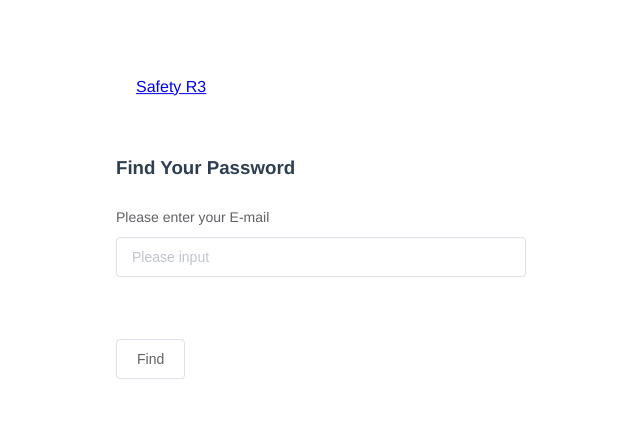
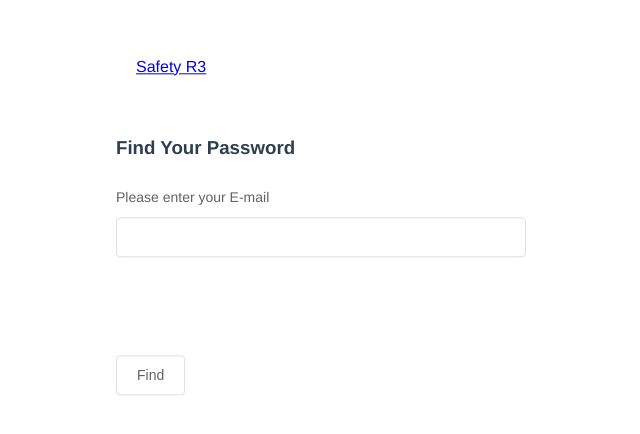
Before and after one commit to jiyoon0605/vue-clonecoding, a Vue app: page /find-password/en in a window 1280 px wide. Shown: the part 144-578 px from the top of the page, without its empty margins (319-959 px from the left). Built offline with nearby package versions, Linux system fonts and the light colour scheme.

Commit message:
[ADD] find password event

```diff
--- a/package.json
+++ b/package.json
@@ -26,6 +26,7 @@
     "@vue/cli-service": "~4.5.0",
     "@vue/eslint-config-typescript": "^7.0.0",
     "babel-eslint": "^10.1.0",
+    "babel-plugin-syntax-dynamic-import": "^6.18.0",
     "eslint": "^6.7.2",
     "eslint-plugin-vue": "^6.2.2",
     "typescript": "~4.1.5",
--- /dev/null
+++ b/src/api/FindPasswordApi.ts
@@ -0,0 +1,8 @@
+import client from '@/api/index';
+import {ApiResponse, FindPasswordSubmitForm} from '@/models/Model';
+import {AxiosResponse} from 'axios';
+
+
+export function findPassword(data: FindPasswordSubmitForm): Promise<AxiosResponse<ApiResponse>> {
+    return client.get(`/1.0/users/${data.email}/password?language=${data.language}/`);
+}
--- a/src/api/SigninApi.ts
+++ b/src/api/SigninApi.ts
@@ -1,8 +1,8 @@
 import client from '@/api/index';
-import {SignInResponse, SubmitForm} from '@/models/SigninModel';
+import {ApiResponse, SignInSubmitForm} from '@/models/Model';
 import {AxiosResponse} from 'axios';
 
 
-export function authentication(data: SubmitForm): Promise<AxiosResponse<SignInResponse>> {
+export function authentication(data: SignInSubmitForm): Promise<AxiosResponse<ApiResponse>> {
     return client.post(`/1.0/auth?language=${data.language}`, data)
 }
--- a/src/components/inputs/IdInput.vue
+++ b/src/components/inputs/IdInput.vue
@@ -1,7 +1,7 @@
 <template>
   <el-input
       class="id-input"
-      placeholder="Please input"
+      :disabled="disable"
       :value="inputValue"
       @input="onChangeInput"
       clearable>
@@ -15,6 +15,7 @@ import {Prop} from 'vue-property-decorator';
 @Component
 export default class IdInput extends Vue {
   @Prop({default: () => ''}) private readonly inputValue: string;
+  @Prop({default: () => false}) private readonly disable: boolean;
 
   onChangeInput(value: string) {
     if (this.inputValue.length >= 50) {
--- a/src/view/FindPassword.vue
+++ b/src/view/FindPassword.vue
@@ -4,12 +4,16 @@
     <h3>{{ $tc('findPasswordMessage') }}</h3>
     <el-form>
       <el-form-item :label="$tc('emailInput')">
-        <IdInput :input-value="email" @onChangeInput="onEmailChange"/>
+        <IdInput :input-value="email" @onChangeInput="onEmailChange" :disable="inputDisable"/>
         <WarningMessage :visible="warningMessageVisible" :message="$tc('emailWarning')"></WarningMessage>
       </el-form-item>
-      <el-form-item>
-        <el-button>{{ $tc('find') }}</el-button>
-      </el-form-item>
+      <div v-if="inputDisable">{{ successMessage }}</div>
+      <div v-else>
+        <WarningMessage :visible="incorrectEmail" :message="errorMessage"></WarningMessage>
+        <el-form-item>
+          <el-button @click="onSubmit">{{ $tc('find') }}</el-button>
+        </el-form-item>
+      </div>
     </el-form>
   </el-container>
 </template>
@@ -18,25 +22,60 @@ import {Component, Vue} from 'vue-property-decorator';
 import Logo from '@/components/logo/logo.vue';
 import IdInput from '@/components/inputs/IdInput.vue';
 import WarningMessage from '@/components/message/WarningMessage.vue';
+import {FindPasswordSubmitForm} from '@/models/Model';
+import {findPassword} from '@/api/FindPasswordApi';
 
 @Component({
              components: {WarningMessage, IdInput, Logo}
            })
 export default class FindPassword extends Vue {
   email: string = '';
-  invalidEmail = true;
-
-
-  onEmailChange(value: string) {
-    const re = /^[0-9a-zA-Z]([-_.]?[0-9a-zA-Z])*@[0-9a-zA-Z]([-_.]?[0-9a-zA-Z])*.[a-zA-Z]{2,3}$/i;
-    this.invalidEmail = re.test(this.email)
-    this.email = value;
-  }
+  invalidEmail: boolean = true;
+  errorMessage: string = '';
+  incorrectEmail: boolean = false;
+  inputDisable: boolean = false;
+  successMessage: string = '';
 
   get warningMessageVisible() {
     return !this.invalidEmail
   }
-}
+
+
+  onEmailChange(value: string) {
+    this.invalidEmail = this.checkEmail();
+    this.email = value;
+  }
+
+  getSubmitData(): FindPasswordSubmitForm {
+    return {
+      email: this.email,
+      language: this.$route.params.lang
+    }
+  }
+
+  checkEmail() {
+    const re = /^[0-9a-zA-Z]([-_.]?[0-9a-zA-Z])*@[0-9a-zA-Z]([-_.]?[0-9a-zA-Z])*.[a-zA-Z]{2,3}$/i;
+    return re.test(this.email)
+  }
+
+  onSubmit() {
+    // if (!this.checkEmail()) {
+    //   return;
+    // }
+    findPassword(this.getSubmitData()).then(({data}) => {
+      if (data.success) {
+        this.inputDisable = true;
+        this.successMessage = data.data.message
+      } else {
+        this.incorrectEmail = true;
+        this.errorMessage = data.errMsg;
+      }
+    })
+  }
+}/*data:
+message: "Further instructions for your password initialization have been sent to your e-mail address."
+title: "Confirm"
+userId: "jylee@crscube.co.kr"*/
 </script>
 
 <style>
--- a/src/view/Signin.vue
+++ b/src/view/Signin.vue
@@ -93,17 +93,17 @@ export default class Signup extends Vue {
     return lang;
   }
 
-  get submitData() {
+  @Watch('$route')
+  protected watchRoute() {
+    this.$root.$i18n.locale = this.$route.params.lang;
+  }
+
+  getSubmitData() {
     return {
       userId: this.inputForm.id,
       password: this.inputForm.password,
       language: this.$route.params.lang
     }
-  }
-
-  @Watch('$route')
-  protected watchRoute() {
-    this.$root.$i18n.locale = this.$route.params.lang;
   }
 
   onChangeLanguage(value: string) {
@@ -113,7 +113,7 @@ export default class Signup extends Vue {
   onSubmit() {
     console.log(this.$root.$i18n.locale)
     this.isLoading = true;
-    authentication(this.submitData)
+    authentication(this.getSubmitData())
         .then(({data}) => {
           this.isLoading = false;
           if (data.success) {
```
Also changed, not shown: src/models/Model.ts (renamed from src/models/SigninModel.ts, +6 -2 lines), 1 other file (tests, documents, lock files or other folders).
